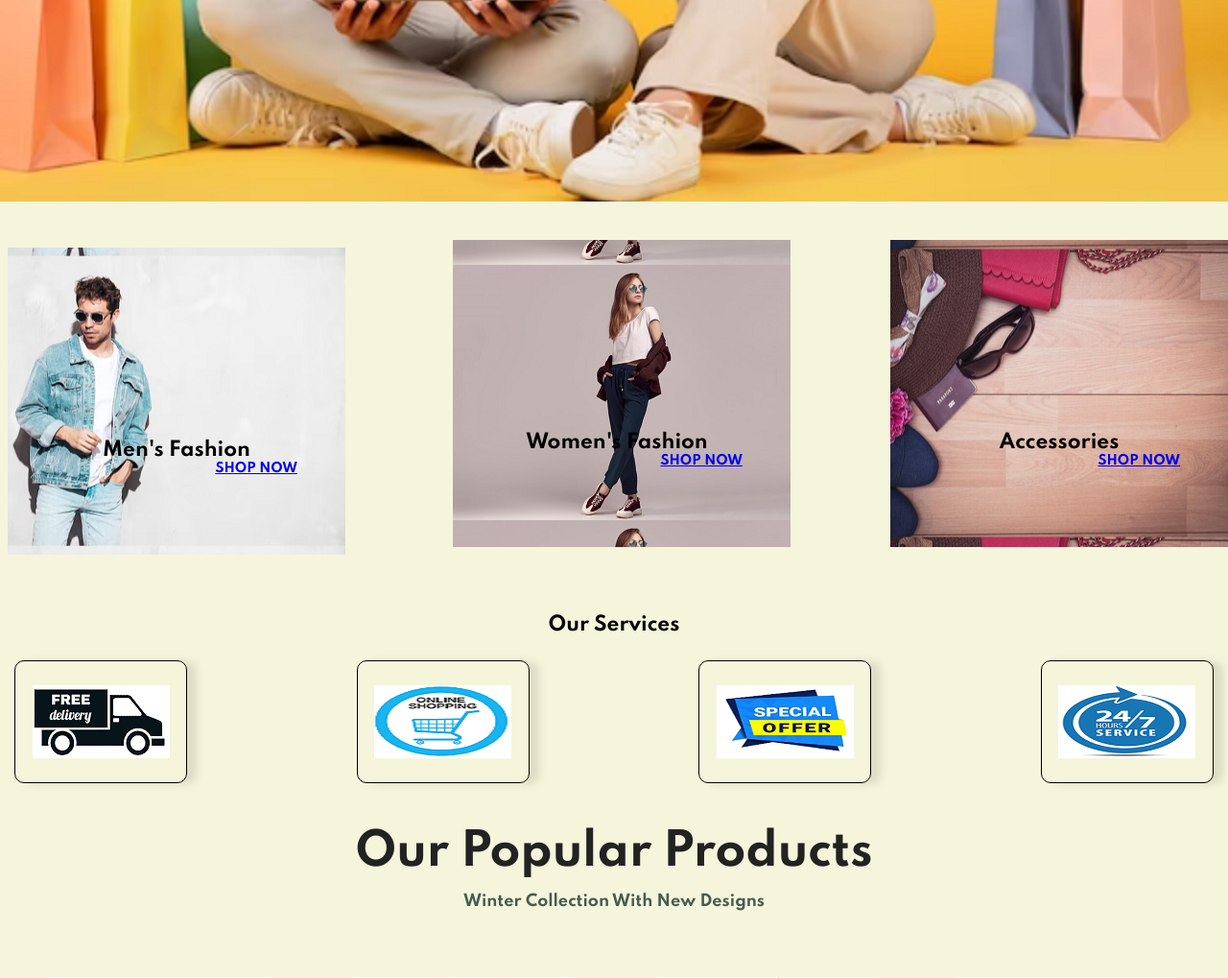
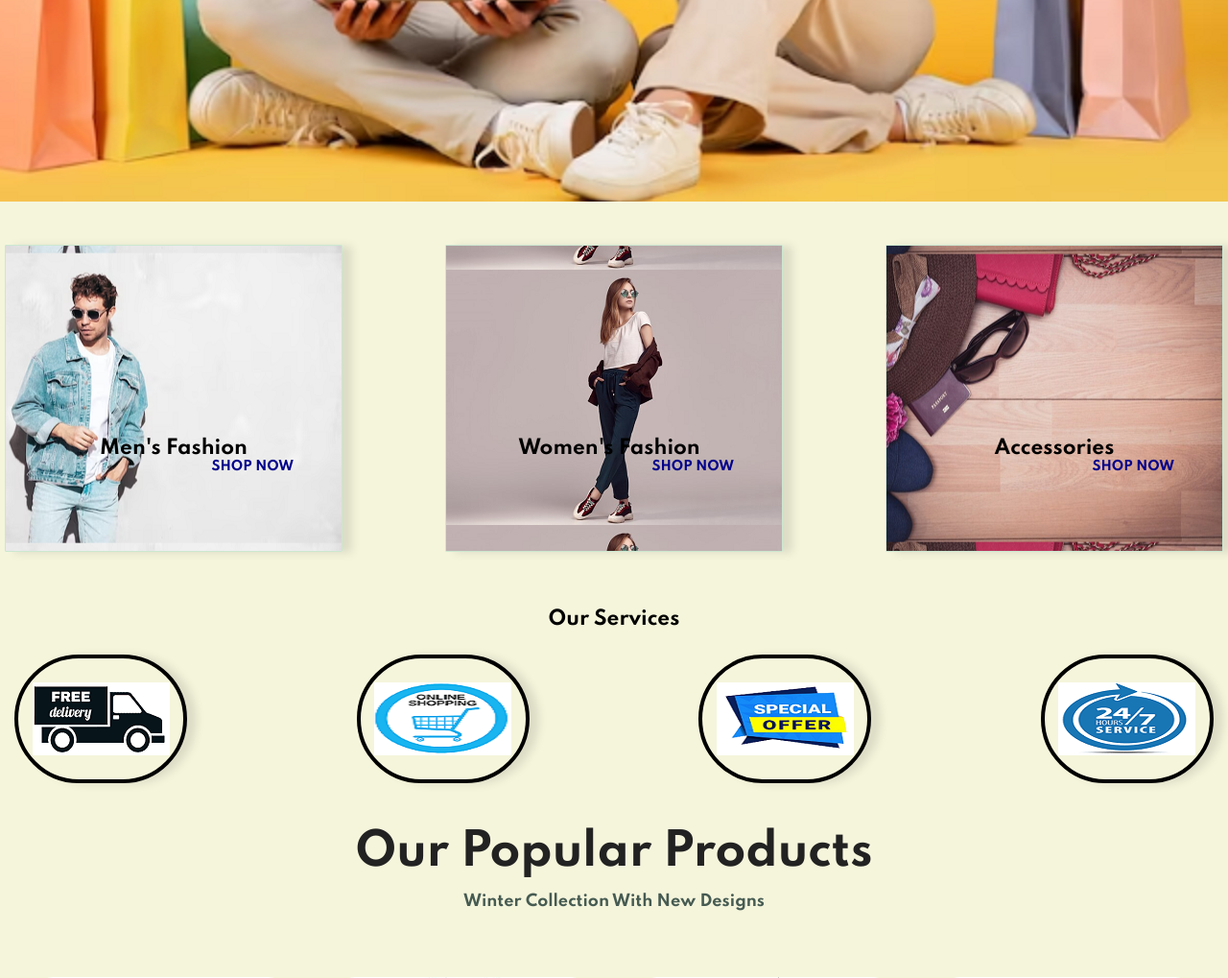
Before and after one commit to Manukl535/Ecommerce-website, a PHP site: page / in a window 1280 px wide. Shown: the part 703-1722 px from the top of the page at 96% size. Run offline with PHP 8.4, Linux system fonts and the light colour scheme.

Commit message:
Changed in css

```diff
--- a/styles.css
+++ b/styles.css
@@ -165,13 +165,25 @@ body {
   min-width: 20%;
   text-align: right;
   margin: 8px;
+  box-shadow: 10px 1px 10px rgba(0,0,0,0.10);
+  border: 1px solid #cce7d0;
+  border-radius: 1px;
+  margin: 5px ;
+
 }
 
 .fashicon1 h3{
 
   text-align: center;
   padding: 150px 0 0 0;
+
 }
+
+.fashicon1 a{
+  color:darkblue;
+  text-decoration: none;
+}
+
 
 #fashion .fashicon2{
   background-image: url("Assets/women's.png");
@@ -186,6 +198,11 @@ body {
   text-align: start;
   min-width: 20%;
   text-align: right;
+  box-shadow: 10px 1px 10px rgba(0,0,0,0.10);
+  border: 1px solid #cce7d0;
+  border-radius: 1px;
+  margin: 5px ;
+
 
 }
 
@@ -193,6 +210,11 @@ body {
   /* color: #fff; */
   text-align: center;
   padding: 150px  10px 0 0;
+}
+
+.fashicon2 a{
+  color:darkblue;
+  text-decoration: none;
 }
 
 #fashion .fashicon3{
@@ -208,12 +230,23 @@ body {
   text-align: start;
   min-width: 20%;
   text-align: right;
+  box-shadow: 10px 1px 10px rgba(0,0,0,0.10);
+  border: 1px solid #cce7d0;
+  border-radius: 1px;
+  margin: 5px ;
+
+
 }
 
 .fashicon3 h3{
   /* color:#fff; */
   text-align: center;
   padding: 150px  0 0;
+}
+
+.fashicon3 a{
+  color:darkblue;
+  text-decoration: none;
 }
 
 /* Services*/
@@ -230,8 +263,8 @@ body {
   text-align: center;
   padding: 25px 0;
   box-shadow: 10px 1px 10px rgba(0,0,0,0.10);
-  border: 1px solid black;
-  border-radius: 10px;
+  border: 4px solid black;
+  border-radius: 200px;
   margin: 5px ;
 }
 
```
Also changed, not shown: index.html (+17 -13 lines), email.php (added).
